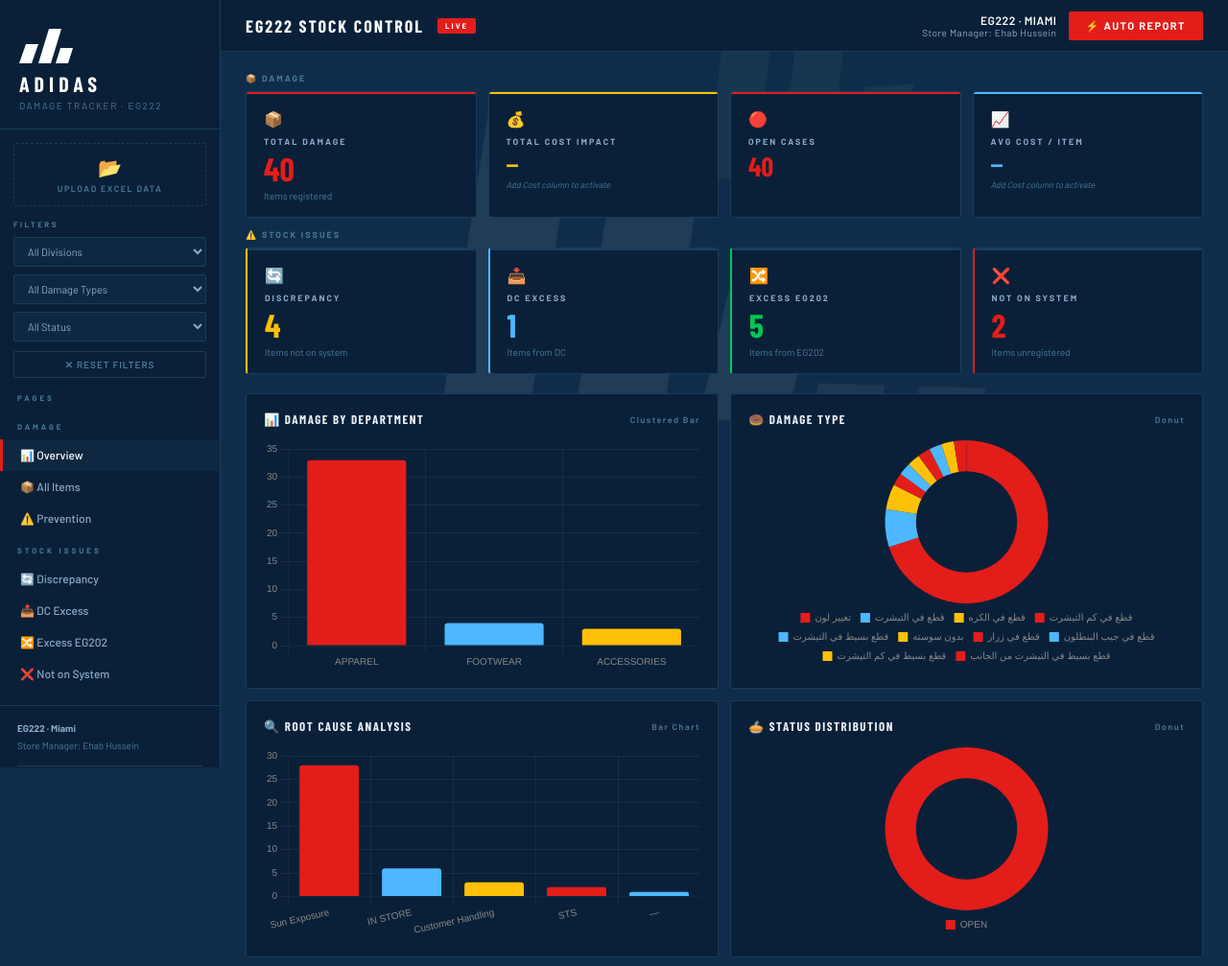
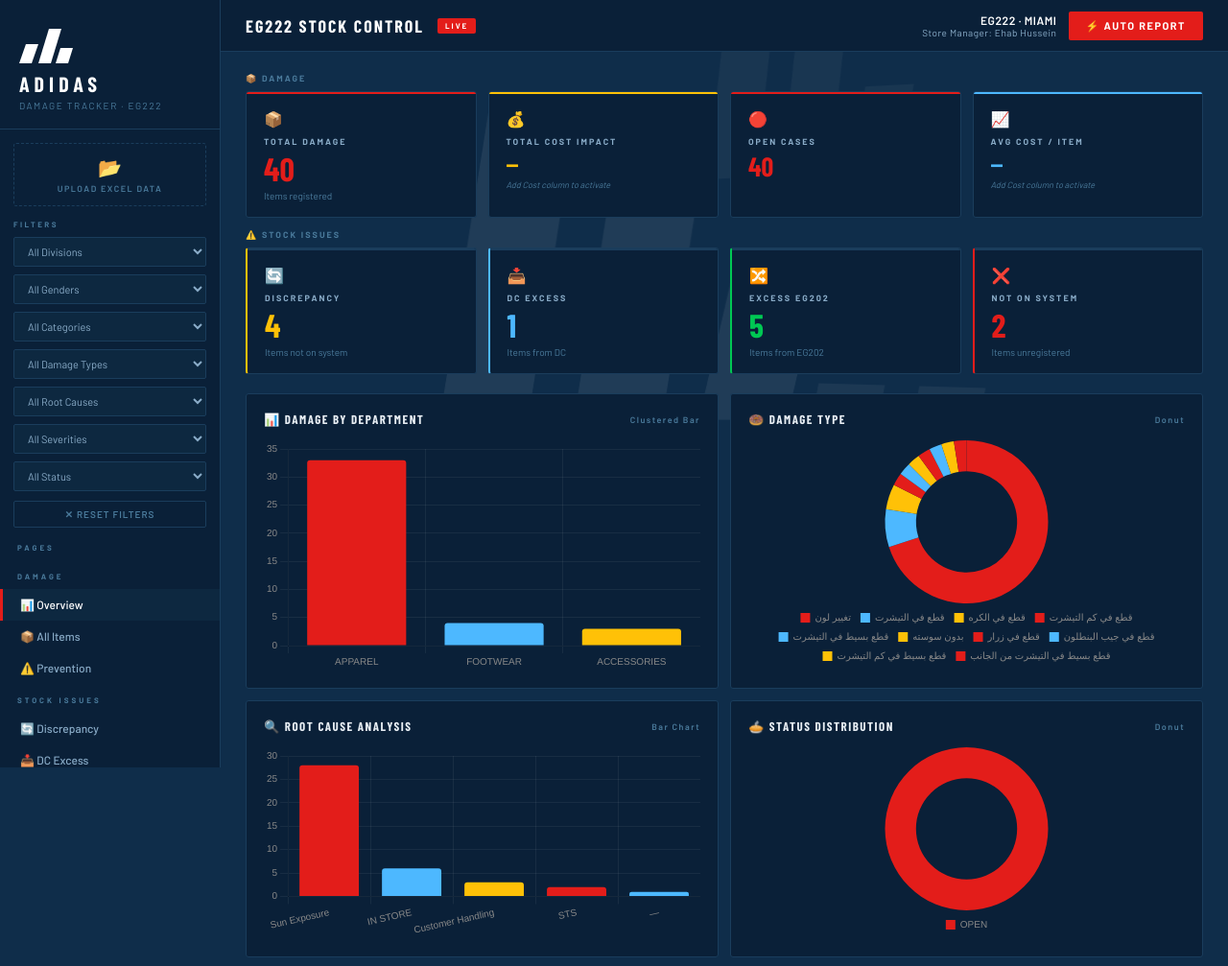
Before and after one commit to mohamedelzoz14-ship-it/Damage-EG222, a plain HTML site: page index.html in a window 1280 px wide. Shown: the top 1007 px of the page at 96% size. Drawn offline with nearby package versions, Linux system fonts and the light colour scheme; a web font is replaced by a local one.

Commit message:
Update index.html

```diff
--- a/index.html
+++ b/index.html
@@ -217,8 +217,20 @@
     <select class="filter-select" id="fDiv" onchange="applyFilters()">
       <option value="">All Divisions</option>
     </select>
+    <select class="filter-select" id="fGender" onchange="applyFilters()">
+      <option value="">All Genders</option>
+    </select>
+    <select class="filter-select" id="fCat" onchange="applyFilters()">
+      <option value="">All Categories</option>
+    </select>
     <select class="filter-select" id="fType" onchange="applyFilters()">
       <option value="">All Damage Types</option>
+    </select>
+    <select class="filter-select" id="fRoot" onchange="applyFilters()">
+      <option value="">All Root Causes</option>
+    </select>
+    <select class="filter-select" id="fSev" onchange="applyFilters()">
+      <option value="">All Severities</option>
     </select>
     <select class="filter-select" id="fStatus" onchange="applyFilters()">
       <option value="">All Status</option>
@@ -621,9 +633,13 @@
 
 // ── FILTERS ──────────────────────────────────────────────────────────
 function populateFilters(){
-  fill('fDiv',  [...new Set(RAW.map(r=>r.div).filter(Boolean))]);
-  fill('fType', [...new Set(RAW.map(r=>r.dtype).filter(Boolean))]);
-  fill('fStatus',[...new Set(RAW.map(r=>r.status).filter(Boolean))]);
+  fill('fDiv',    [...new Set(RAW.map(r=>r.div).filter(Boolean))]);
+  fill('fGender', [...new Set(RAW.map(r=>r.gender).filter(Boolean))]);
+  fill('fCat',    [...new Set(RAW.map(r=>r.cat).filter(Boolean))]);
+  fill('fType',   [...new Set(RAW.map(r=>r.dtype).filter(Boolean))]);
+  fill('fRoot',   [...new Set(RAW.map(r=>r.root).filter(Boolean))]);
+  fill('fSev',    [...new Set(RAW.map(r=>r.sev).filter(Boolean))]);
+  fill('fStatus', [...new Set(RAW.map(r=>r.status).filter(Boolean))]);
 }
 function fill(id,vals){
   const sel=document.getElementById(id);
@@ -631,16 +647,26 @@
   sel.innerHTML=`<option value="">${first}</option>`+vals.map(v=>`<option>${v}</option>`).join('');
 }
 function applyFilters(){
-  const d=document.getElementById('fDiv').value;
-  const t=document.getElementById('fType').value;
-  const s=document.getElementById('fStatus').value;
-  FILTERED=RAW.filter(r=>
-    (!d||r.div===d)&&(!t||r.dtype===t)&&(!s||r.status===s)
+  const d  = document.getElementById('fDiv').value;
+  const g  = document.getElementById('fGender').value;
+  const c  = document.getElementById('fCat').value;
+  const t  = document.getElementById('fType').value;
+  const ro = document.getElementById('fRoot').value;
+  const sv = document.getElementById('fSev').value;
+  const s  = document.getElementById('fStatus').value;
+  FILTERED = RAW.filter(r=>
+    (!d  || r.div    === d)  &&
+    (!g  || r.gender === g)  &&
+    (!c  || r.cat    === c)  &&
+    (!t  || r.dtype  === t)  &&
+    (!ro || r.root   === ro) &&
+    (!sv || r.sev    === sv) &&
+    (!s  || r.status === s)
   );
   refresh();
 }
 function resetFilters(){
-  ['fDiv','fType','fStatus'].forEach(id=>document.getElementById(id).value='');
+  ['fDiv','fGender','fCat','fType','fRoot','fSev','fStatus'].forEach(id=>document.getElementById(id).value='');
   FILTERED=[...RAW];
   refresh();
 }
@@ -967,6 +993,7 @@
 // ── INIT ─────────────────────────────────────────────────────────────
 RAW=[...DEFAULT];
 FILTERED=[...RAW];
+populateFilters();
 refresh();
 buildStockTables();
 
```
